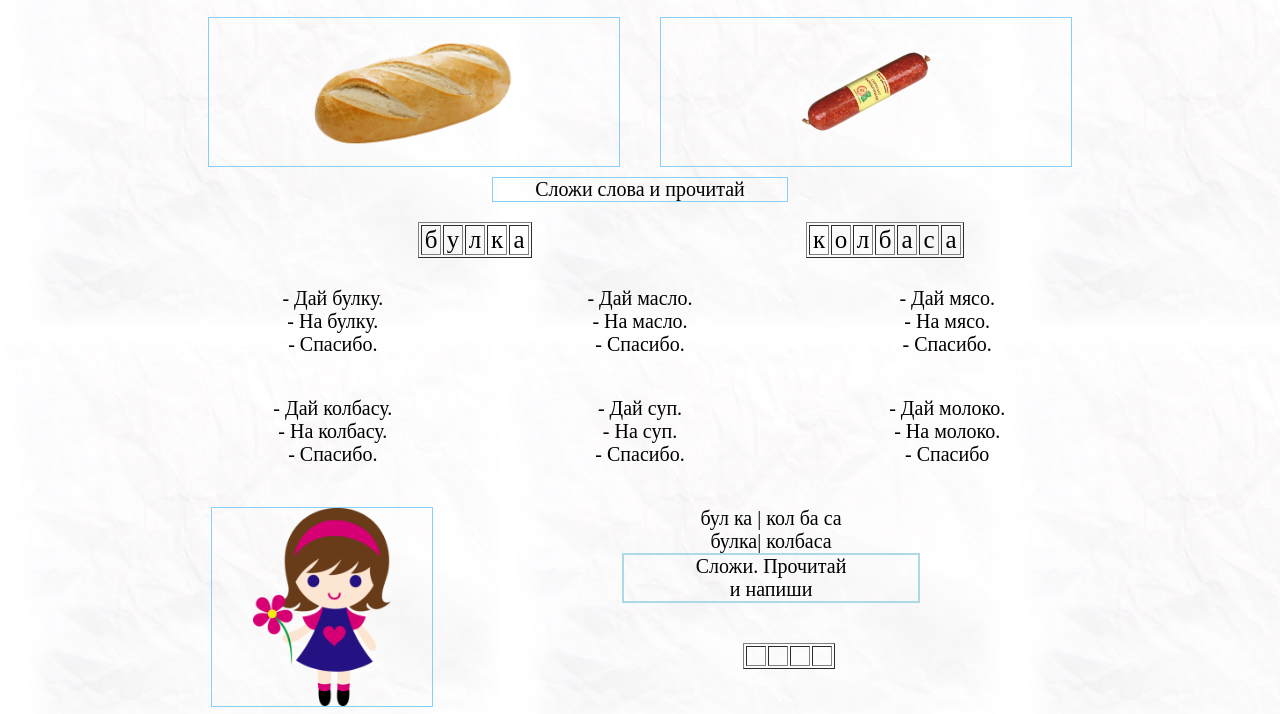
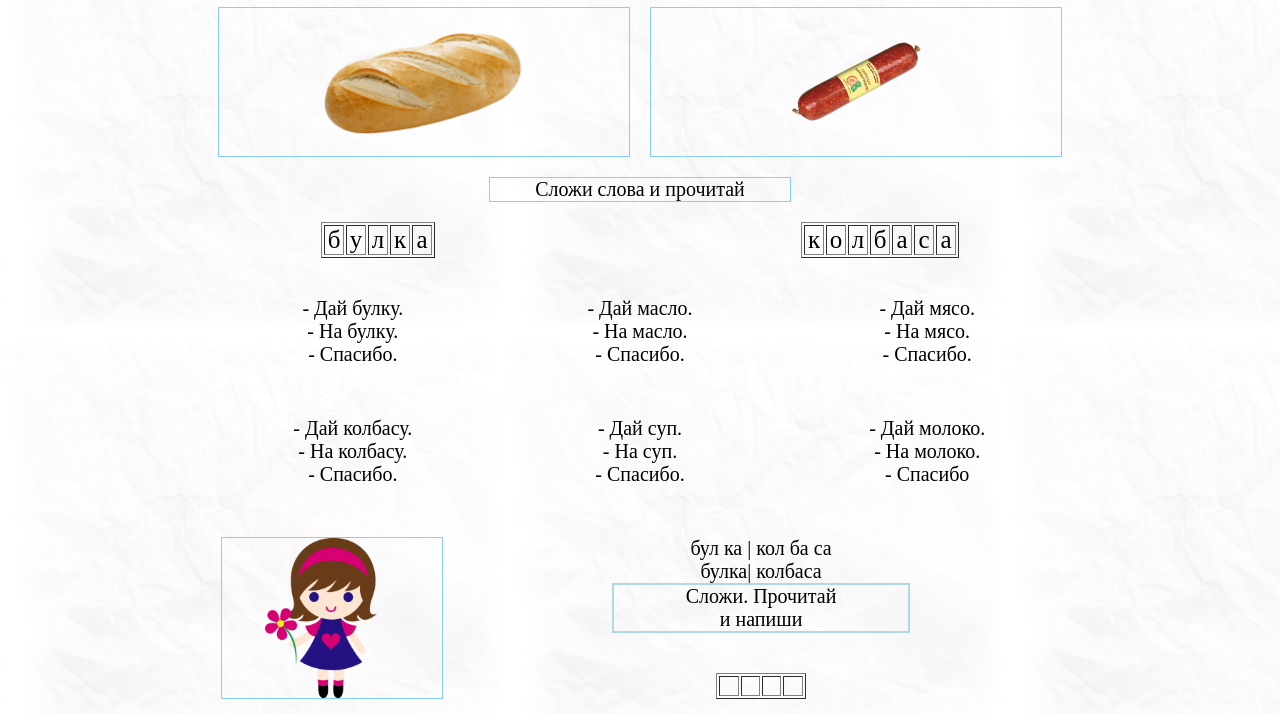
Before and after one commit to renasultangazieva1/ArsenLen.github.io, a plain HTML site: page forKids/index.html in a window 1280 px wide. Shown: the part 73-787 px from the top of the page. Drawn offline with Linux system fonts and the light colour scheme.

Commit message:
Add files via upload

```diff
--- a/forKids/index.html
+++ b/forKids/index.html
@@ -1,11 +1,13 @@
 <!DOCTYPE html>
 <html lang="en">
+
 <head>
     <meta charset="UTF-8">
     <meta name="viewport" content="width=device-width, initial-scale=1.0">
     <title>Kids</title>
     <link rel="stylesheet" href="./style.css">
 </head>
+
 <body>
     <div class="wrapper">
         <header class="header">
@@ -28,6 +30,7 @@
                 <div class="item item2"></div>
                 <div class="item item3">
                     <p>Сложи слова и прочитай</p>
+                    <div class="table">
                         <table border="1">
                             <tr>
                                 <td>б</td>
@@ -37,6 +40,7 @@
                                 <td>а</td>
                             </tr>
                         </table>
+
 
 
 
@@ -51,6 +55,7 @@
                                 <td>а</td>
                             </tr>
                         </table>
+                    </div>
 
                 </div>
                 <div class="item item4">
@@ -81,15 +86,15 @@
                 </div>
                 <div class="item item8">
                     <p>
-             - Дай суп.  <br>
-             - На суп.  <br>
+                        - Дай суп. <br>
+                        - На суп. <br>
                         - Спасибо.
                     </p>
                 </div>
                 <div class="item item9">
                     <p>
-             - Дай молоко.  <br>
-             - На молоко.  <br>
+                        - Дай молоко. <br>
+                        - На молоко. <br>
                         - Спасибо
                     </p>
                 </div>
@@ -99,7 +104,7 @@
                         булка| колбаса
                     </p>
                     <p class="borderP">Сложи. Прочитай <br> и напиши</p>
-
+                    <div>
                     <table border="1">
                         <tr>
                             <td></td>
@@ -108,6 +113,7 @@
                             <td></td>
                         </tr>
                     </table>
+                    </div>
                 </div>
                 <div class="item item12"></div>
 
@@ -118,4 +124,5 @@
         </footer>
     </div>
 </body>
+
 </html>
--- a/forKids/style.css
+++ b/forKids/style.css
@@ -1,3 +1,4 @@
+/* общие стили */
 * {
     padding: 0;
     margin: 0;
@@ -12,11 +13,11 @@ body {
     margin: auto;
     height: auto;
 }
-
+/* для шапки  */
 .header {
     width: 100%;
     display: flex;
-    height: 70px;
+    height: auto;
     background-color: khaki;
     justify-content: space-between;
 }
@@ -43,16 +44,13 @@ img {
     display: flex;
     justify-content: center;
     flex-wrap: wrap;
-
     width: 100%;
     max-height: auto;
 }
 .item {
     width: 100px;
     height: 100px;
-    margin: 20px;
-    margin-bottom: -10px;
-
+    margin: 10px;
     background-size: contain;
     background-repeat: no-repeat;
     background-position: center;
@@ -71,7 +69,7 @@ img {
     height: 150px;
     border: 0.5px double lightskyblue;
 }
-
+/* 3 блок с таблицами */
 .item3 {
     width: 100%;
 
@@ -84,17 +82,15 @@ img {
     margin-bottom: 20px;
     border: 0.5px double lightskyblue;
 }
-.item4, .item5, .item6, .item7, .item8, .item9 {
-    width: calc(30% - 40px);
-    font-size: 20px;
-    text-align: center;
+.item3 div {
+    display: flex;
+    justify-content: space-around;
 }
 
 table {
-    display: inline-block;
     width: auto;
     height: auto;
-    margin-left: 270px;
+
 }
 
 table tr td {
@@ -103,27 +99,35 @@ table tr td {
     font-size: 25px;
     text-align: center;
 }
-
+/* 4 .. последний */
+.item4, .item5, .item6, .item7, .item8, .item9 {
+    width: calc(30% - 40px);
+    font-size: 20px;
+    text-align: center;
+}
 .item10 {
     width: calc(30% - 85px);
-
-    height: 200px;
+    height: auto;
     border: 0.5px double lightskyblue;
 }
 .item11 {
     width: calc(70% - 120px);
-    height: 200px;
+    height: auto;
 }
 .item10 {
     background-image: url(./girl.png);
     background-size: contain;
     background-repeat: no-repeat;
-    background-position: center;
+    background-position: 40% 50%;
 }
 
 .item10, .item11 p,a {
     text-align: center;
     font-size: 20px;
+}
+.item11 div {
+    width: 15%;
+    margin: auto;
 }
 .borderP {
     width: 50%;
```
Lines whose indentation alone changed are shown as unchanged.
